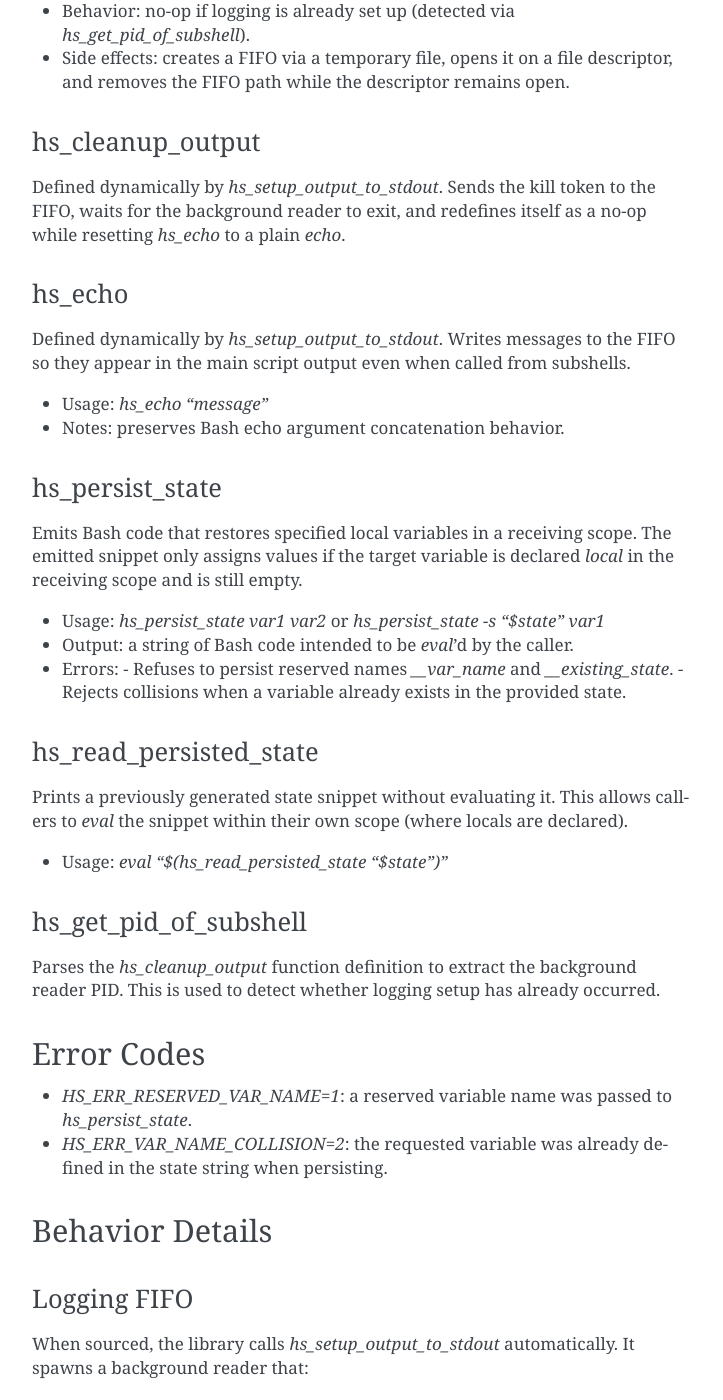
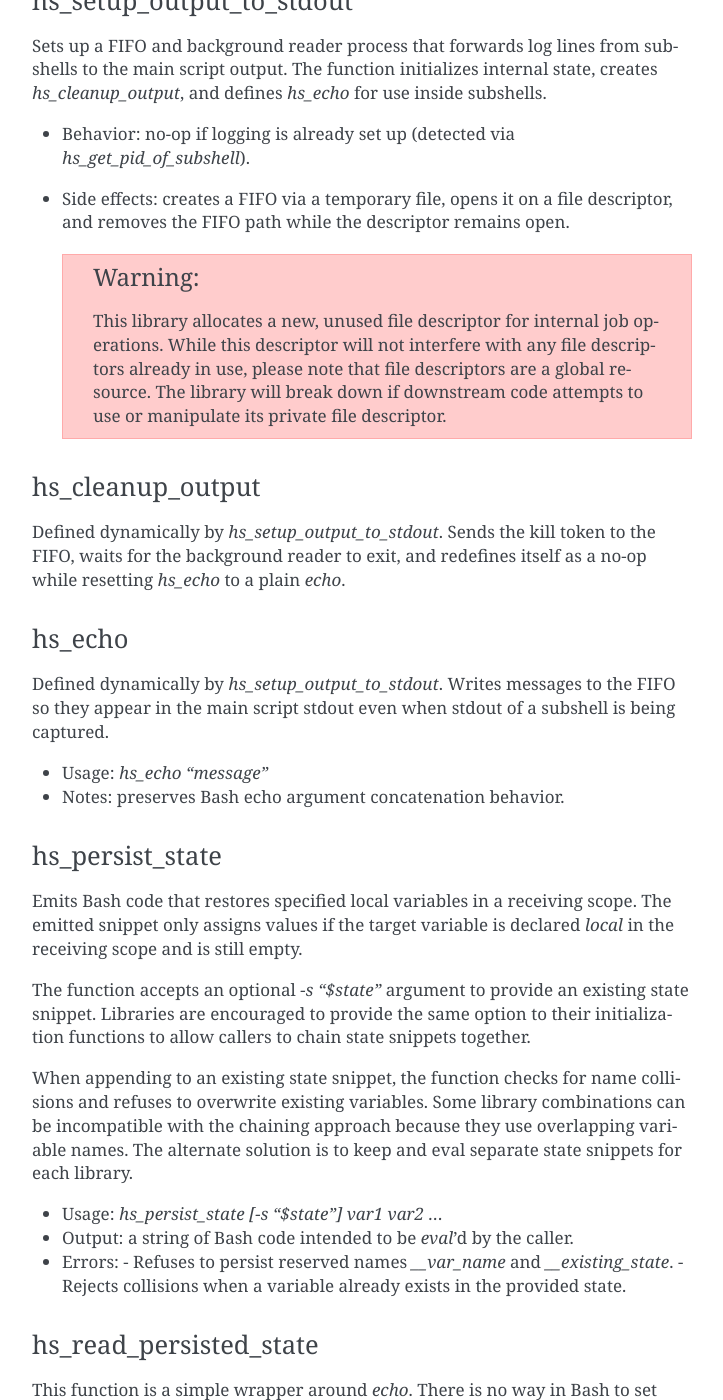
Before and after one commit to CriticalOptimisation/bash-deploy-libs, a Sphinx documentation site: the page built from docs/libraries/handle_state.rst, in a window 1280 px wide and 1400 px high, scrolled down 1185 px. Shown: the whole window, without its empty margins (388-1111 px from the left). Built offline with Sphinx 7.4.7, drawn with Linux system fonts in a browser that asks for light colours; some of the changed text lies outside the part shown.

Commit message:
Commit all modified files prior to reorganization and push to GitHub.

```diff
--- a/docs/libraries/handle_state.rst
+++ b/docs/libraries/handle_state.rst
@@ -9,12 +9,13 @@
 Purpose
 -------
 
-This library provides two core capabilities for Bash scripts:
+This library provides two core capabilities for Bash libraries:
 
 - Persisting local variable state from one function to another (typically
   initialization to cleanup) via a generated snippet that can be `eval`'d.
-- Capturing output from subshells (including `$(...)` command substitutions)
-  and redirecting it to the main script output stream via a FIFO.
+- As its state persistence functions output code on stdout, the library allows
+  provides the means to display messages to stdout from within initialization
+  functions using a logging FIFO and background reader process.
 
 Quick Start
 -----------
@@ -24,10 +25,13 @@
 
 .. code-block:: bash
 
-   # Source once in your main script
+   # Source once in the main script of your library
    source "$(dirname "$0")/config/handle_state.sh"
 
    init_function() {
+       # Direct output to stdout would mess up the state snippet, so use hs_echo if needed
+       hs_echo "Initializing..."
+       # Define some opaque library resources
        local temp_file="/tmp/some_temp_file"
        local resource_id="resource_123"
        hs_persist_state temp_file resource_id
@@ -40,7 +44,9 @@
        echo "Cleaned up resource: $resource_id"
    }
 
+   # Capture the opaque state snippet emitted on stdout
    state=$(init_function)
+   # Your main script logic here
    cleanup "$state"
 
 Public API
@@ -58,6 +64,12 @@
 - Side effects: creates a FIFO via a temporary file, opens it on a file
   descriptor, and removes the FIFO path while the descriptor remains open.
 
+  .. warning::
+    This library allocates a new, unused file descriptor for internal job operations.
+    While this descriptor will not interfere with any file descriptors already in use,
+    please note that file descriptors are a global resource. The library will break down
+    if downstream code attempts to use or manipulate its private file descriptor.
+
 hs_cleanup_output
 ~~~~~~~~~~~~~~~~~
 
@@ -69,7 +81,7 @@
 ~~~~~~~
 
 Defined dynamically by `hs_setup_output_to_stdout`. Writes messages to the FIFO
-so they appear in the main script output even when called from subshells.
+so they appear in the main script stdout even when stdout of a subshell is being captured.
 
 - Usage: `hs_echo "message"`
 - Notes: preserves Bash echo argument concatenation behavior.
@@ -81,7 +93,16 @@
 The emitted snippet only assigns values if the target variable is declared
 `local` in the receiving scope and is still empty.
 
-- Usage: `hs_persist_state var1 var2` or `hs_persist_state -s "$state" var1`
+The function accepts an optional `-s "$state"` argument to provide an existing
+state snippet. Libraries are encouraged to provide the same option to their
+initialization functions to allow callers to chain state snippets together.
+
+When appending to an existing state snippet, the function checks for name collisions
+and refuses to overwrite existing variables. Some library combinations can be
+incompatible with the chaining approach because they use overlapping variable names.
+The alternate solution is to keep and eval separate state snippets for each library.
+
+- Usage: `hs_persist_state [-s "$state"] var1 var2 ...`
 - Output: a string of Bash code intended to be `eval`'d by the caller.
 - Errors:
   - Refuses to persist reserved names `__var_name` and `__existing_state`.
@@ -90,8 +111,11 @@
 hs_read_persisted_state
 ~~~~~~~~~~~~~~~~~~~~~~~
 
-Prints a previously generated state snippet without evaluating it. This allows
-callers to `eval` the snippet within their own scope (where locals are declared).
+This function is a simple wrapper around `echo`. There is no way in Bash to
+set variables in the caller scope without `eval`ing code, so this function
+is only provided for symmetry with `hs_persist_state`. Its output must be
+`eval`'d by the caller to restore state anyway and the effect is identical to
+`eval "$state"`. Code readability is slightly improved by using this function.
 
 - Usage: `eval "$(hs_read_persisted_state "$state")"`
 
```
Also changed, not shown: 4 other files.
